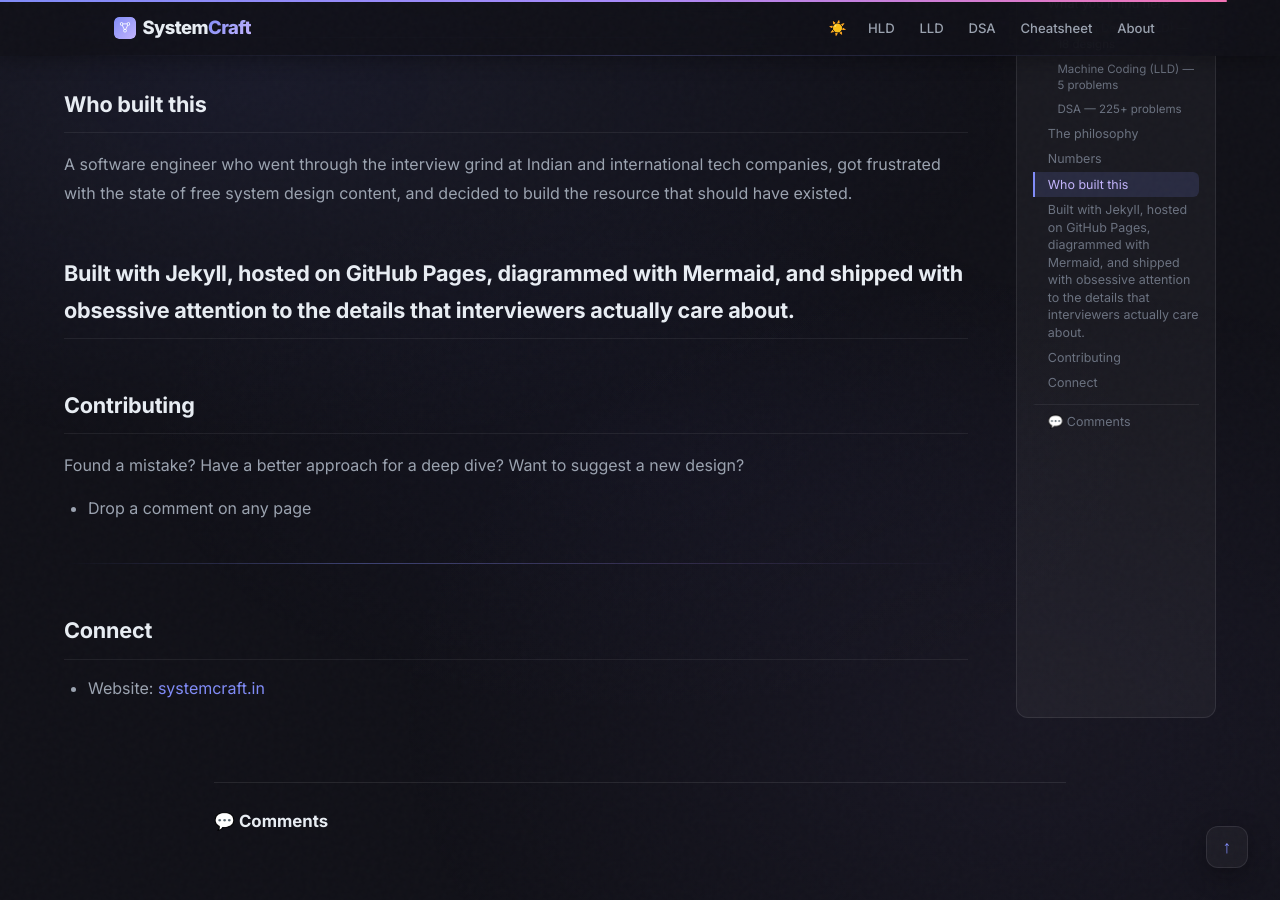
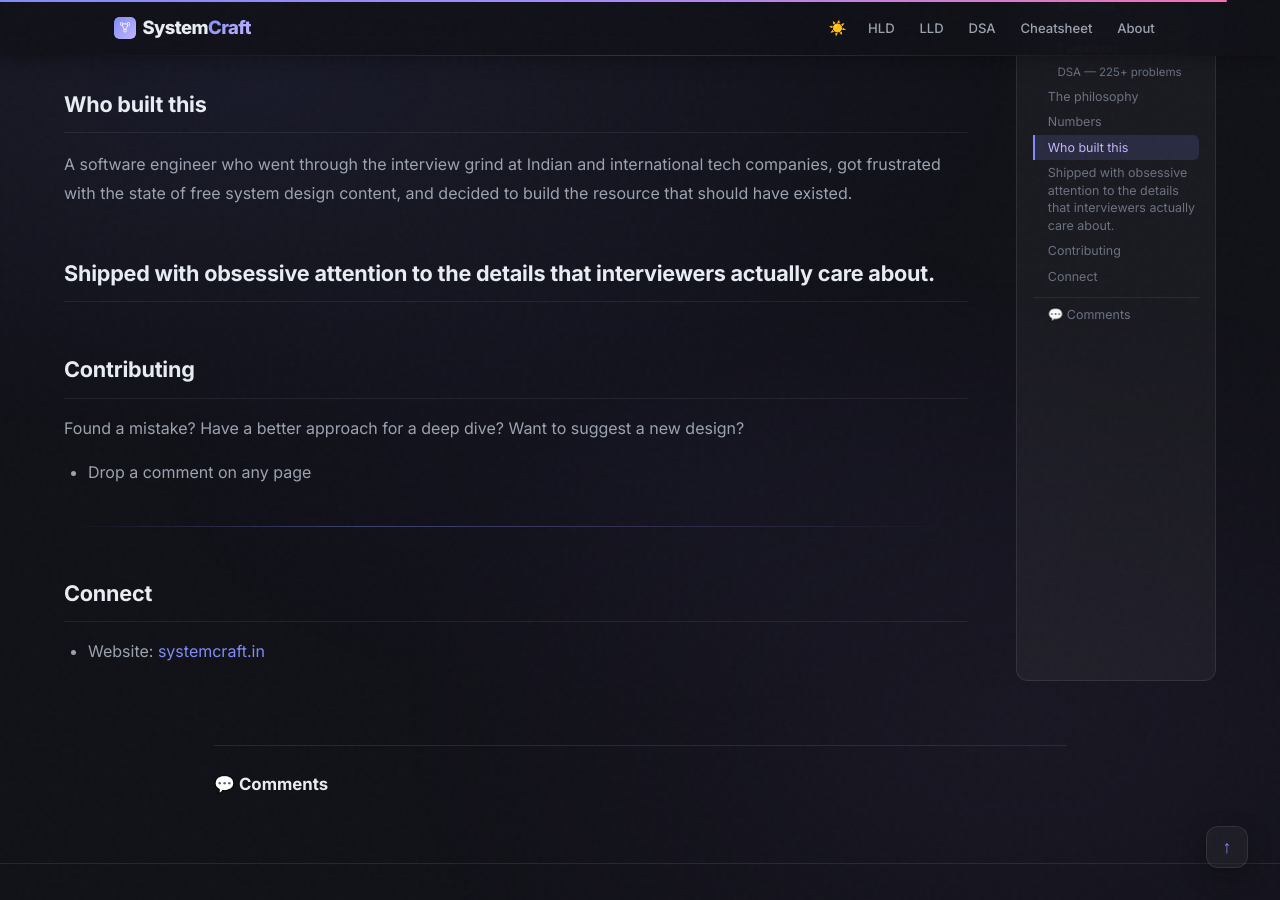
Before and after one commit to iluzn/HLD-Designs, a Jekyll site: the page built from pages/about.md, in a window 1280 px wide and 900 px high, scrolled down 2340 px. Built offline with Jekyll 4.4.1, drawn with Linux system fonts in a browser that asks for light colours; nearby versions of some CDN libraries; comment, search, counter and statistics services are not loaded.

Commit message:
remove tech stack details from about page

```diff
--- a/pages/about.md
+++ b/pages/about.md
@@ -77,7 +77,7 @@ Full runnable solutions with:
 
 A software engineer who went through the interview grind at Indian and international tech companies, got frustrated with the state of free system design content, and decided to build the resource that should have existed.
 
-Built with Jekyll, hosted on GitHub Pages, diagrammed with Mermaid, and shipped with obsessive attention to the details that interviewers actually care about.
+Shipped with obsessive attention to the details that interviewers actually care about.
 ---
 
 ## Contributing
```
